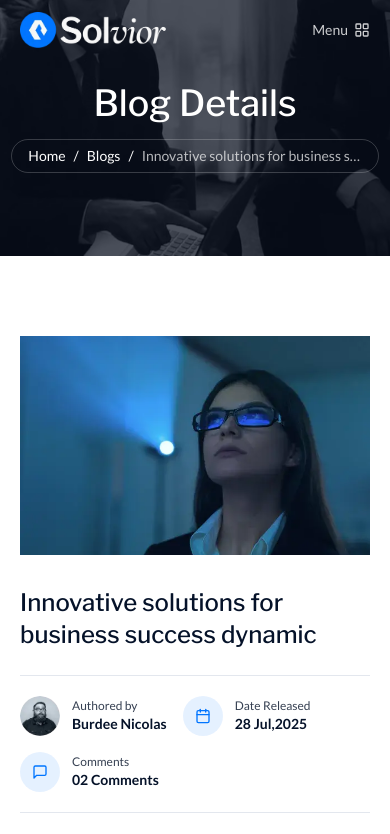
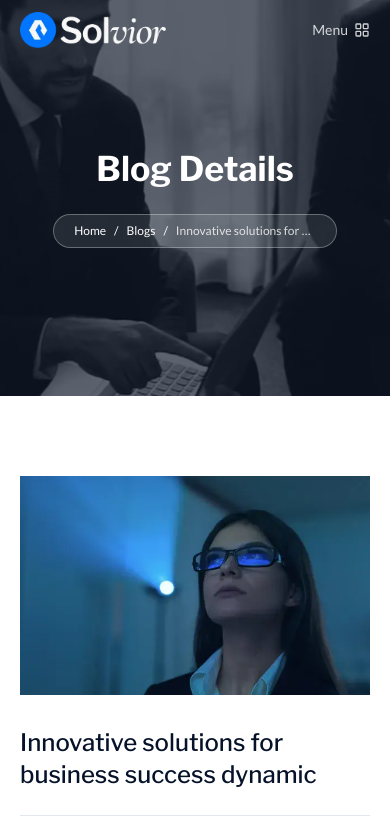
Before and after one commit to nhifza5757-create/solvior, a Next.js app: page /blogs/1 in a window 390 px wide. Shown: the top 834 px of the page. Built offline with nearby package versions, Linux system fonts and the light colour scheme.

Commit message:
Project updates

```diff
--- a/app/blogs/[id]/page.tsx
+++ b/app/blogs/[id]/page.tsx
@@ -37,28 +37,57 @@ export default async function BlogDetailsPage({
   return (
     <div>
    {/* Hero banner */}
-      <section className="relative -mt-[104px] flex h-[360px] items-center justify-center overflow-hidden pt-[104px] sm:h-[550px]">
-        <Image src={HERO_BG} alt="" fill className="animate-hero-zoom object-cover" priority />
-        <div className="absolute inset-0 bg-primary-dark/70" aria-hidden />
-        <div className="relative text-center text-white">
+<section className="relative -mt-[104px] flex min-h-[500px] sm:h-[550px] items-center justify-center overflow-hidden pt-[104px]">
+  <Image
+    src={HERO_BG}
+    alt="Blog Details Background"
+    fill
+    priority
+    className="animate-hero-zoom object-cover object-center"
+  />
+
+  {/* Overlay */}
+  <div className="absolute inset-0 bg-[#0a1426]/65" />
+
+  {/* Content */}
+  <div className="relative z-10 flex w-full items-center justify-center px-5 sm:px-6">
+    <div className="max-w-4xl text-center text-white">
+
       <Reveal animation="fadeInUp">
-            <h1 className="font-display text-4xl font-medium sm:text-5xl">Blog Details</h1>
+        <h1 className="font-display text-[34px] font-bold leading-tight sm:text-5xl lg:text-6xl">
+          Blog Details
+        </h1>
       </Reveal>
+
       <Reveal animation="fadeInUp" delay={0.15}>
-            <div className="mt-4 inline-flex items-center gap-2 rounded-full border border-white/20 px-4 py-1.5 text-sm transition-colors duration-300 hover:border-accent/60 active:border-accent/60">
-              <Link href="/" className="transition-colors duration-300 hover:text-accent active:text-accent">
+        <div className="mt-6 inline-flex max-w-full flex-wrap items-center justify-center gap-2 rounded-full border border-white/30 bg-white/10 px-5 py-2 text-xs backdrop-blur-md sm:text-sm">
+
+          <Link
+            href="/"
+            className="transition hover:text-[#0075ff]"
+          >
             Home
           </Link>
+
           <span>/</span>
-              <Link href="/blogs" className="transition-colors duration-300 hover:text-accent active:text-accent">
+
+          <Link
+            href="/blogs"
+            className="transition hover:text-[#0075ff]"
+          >
             Blogs
           </Link>
+
           <span>/</span>
-              <span className="max-w-[220px] truncate text-white/70 sm:max-w-none">
+
+          <span className="max-w-[140px] truncate text-white/80 sm:max-w-none">
             {post.title}
           </span>
+
         </div>
       </Reveal>
+
+    </div>
   </div>
 </section>
 
```
Lines whose indentation alone changed are shown as unchanged.
